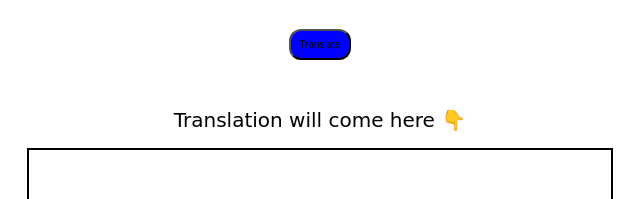
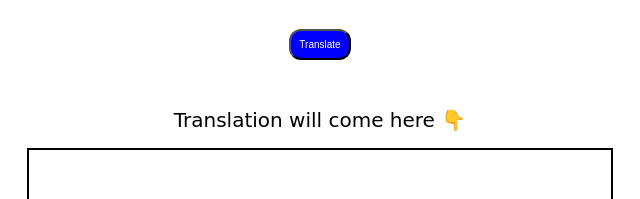
Before and after one commit to santoshinij7/Gungan--Translator, a plain HTML site: page index.html in a window 1280 px wide. In both pictures the pointer is over the button "Translate". Shown: the part 244-443 px from the top of the page, 320-960 px from the left. Drawn offline with nearby package versions, Linux system fonts and the light colour scheme.

Commit message:
Update styles.css

```diff
--- a/styles.css
+++ b/styles.css
@@ -53,7 +53,7 @@ body {
 }
 .button:hover {
   background-color: var(--secondary-color);
-  color: var(--third-color);
+  color: white;
   font-size: 10px;
 }
 .output-header {
```
